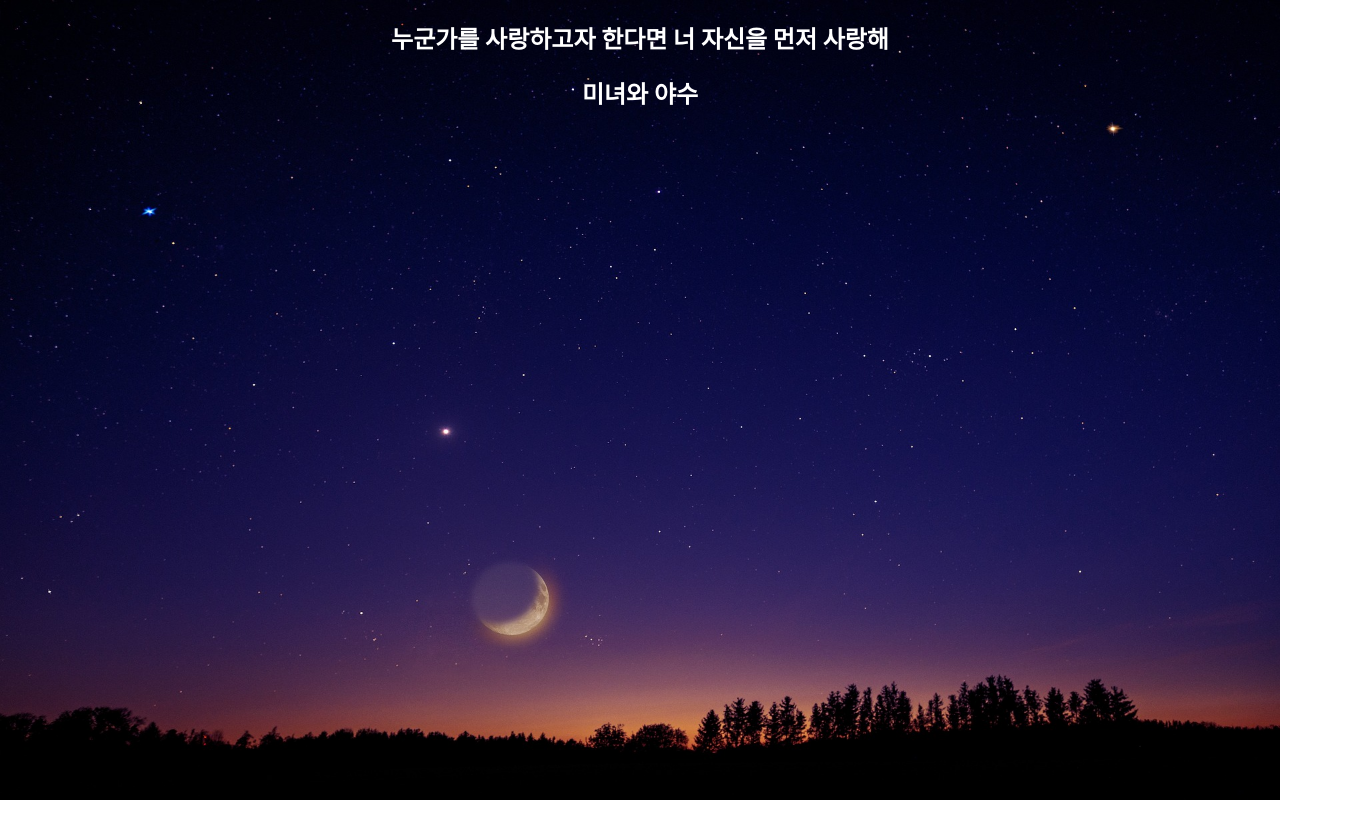
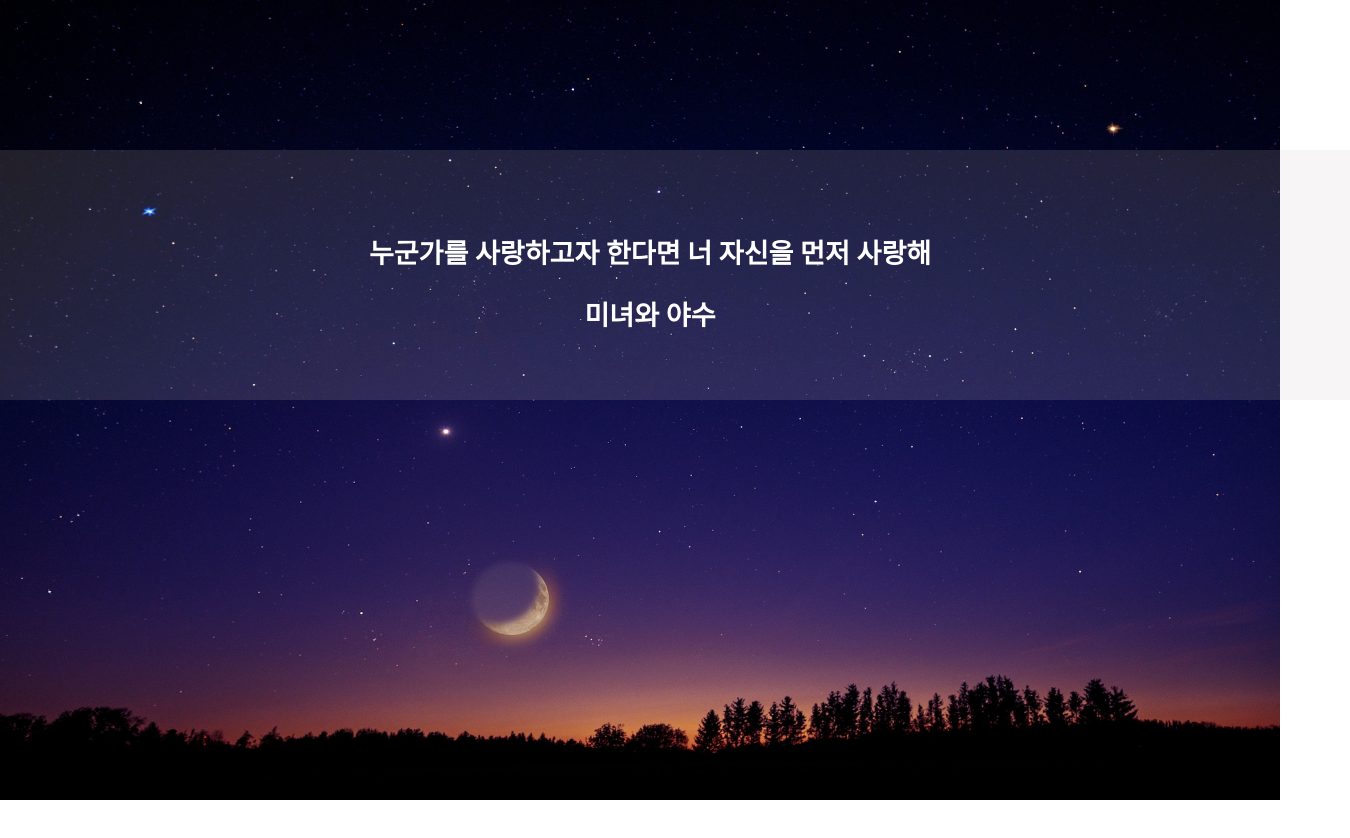
Before and after one commit to hjk92go/healingAndRecovery, a React (Create React App) app: page /Guest in a window 1280 px wide. Shown: the top 838 px of the page, 1350 px wide, since content can reach past the window. Built offline with nearby package versions, Linux system fonts and the light colour scheme; a web font is replaced by a local one.

Commit message:
css기분내기

```diff
--- a/src/components/WriteList.jsx
+++ b/src/components/WriteList.jsx
@@ -3,7 +3,6 @@ import Box from "@mui/material/Box";
 import Button from "@mui/material/Button";
 import Typography from "@mui/material/Typography";
 import Modal from "@mui/material/Modal";
-import {} from "../css/Modal.css";
 
 const style = {
   position: "absolute",
@@ -31,10 +30,13 @@ export default function BasicModal({ toss }) {
         aria-labelledby="modal-modal-title"
         aria-describedby="modal-modal-description">
         <Box sx={style}>
-          <Typography id="modal-modal-title" variant="h6" component="h2">
+          <Typography id="modal-modal-title" variant="h6" component="div">
             작성된 게시물
           </Typography>
-          <Typography id="modal-modal-description" sx={{ mt: 2 }}>
+          <Typography
+            id="modal-modal-description"
+            sx={{ mt: 2 }}
+            component="div">
             <div className="List">{toss}</div>
           </Typography>
         </Box>
--- a/src/css/Guest.module.css
+++ b/src/css/Guest.module.css
@@ -1,3 +1,11 @@
+@font-face {
+  font-family: "Chosunilbo_myungjo";
+  src: url("https://cdn.jsdelivr.net/gh/projectnoonnu/noonfonts_one@1.0/Chosunilbo_myungjo.woff")
+    format("woff");
+  font-weight: normal;
+  font-style: normal;
+}
+
 body {
   background-image: url("../img/backgroundIMG_2.jpg");
   height: 100vh;
@@ -8,6 +16,14 @@ body {
 }
 
 .cheerUp {
+  background-color: rgba(203, 191, 191, 0.158);
+  padding: 60px;
+  height: 130px;
+  width: 100vw;
+  margin-top: 150px;
+  margin-left: -50px;
+  font-family: "Chosunilbo_myungjo";
   color: white;
   text-align: center;
+  font-size: large;
 }
--- /dev/null
+++ b/src/css/Home.module.css
@@ -0,0 +1,15 @@
+@font-face {
+  font-family: "Chosunilbo_myungjo";
+  src: url("https://cdn.jsdelivr.net/gh/projectnoonnu/noonfonts_one@1.0/Chosunilbo_myungjo.woff")
+    format("woff");
+  font-weight: normal;
+  font-style: normal;
+}
+
+.main {
+  font-family: "Chosunilbo_myungjo";
+  color: white;
+  text-align: center;
+  vertical-align: middle;
+  margin-top: 15%;
+}
--- a/src/css/Modal.css
+++ /dev/null
@@ -1,4 +0,0 @@
-.List {
-  display: flex;
-  flex-direction: column;
-}
--- a/src/css/PrintToday.css
+++ /dev/null
@@ -1,10 +0,0 @@
-body {
-  color: skyblue;
-}
-.userPage_background {
-  background-color: rgba(203, 191, 191, 0.158);
-  height: 180px;
-  margin-top: 70px;
-  text-align: center;
-  font-size: x-large;
-}
--- /dev/null
+++ b/src/css/PrintToday.module.css
@@ -0,0 +1,21 @@
+@font-face {
+  font-family: "Chosunilbo_myungjo";
+  src: url("https://cdn.jsdelivr.net/gh/projectnoonnu/noonfonts_one@1.0/Chosunilbo_myungjo.woff")
+    format("woff");
+  font-weight: normal;
+  font-style: normal;
+}
+
+body {
+  font-family: "Chosunilbo_myungjo";
+  color: skyblue;
+}
+.background {
+  text-align: center;
+  font-size: x-large;
+  background-color: rgba(203, 191, 191, 0.158);
+  width: 100vw;
+  height: 170px;
+  margin-top: 100px;
+  padding-top: 90px;
+}
--- a/src/css/UserPage.css
+++ /dev/null
@@ -1,4 +0,0 @@
-.inputText {
-  text-align: center;
-  margin-top: 50px;
-}
--- /dev/null
+++ b/src/css/UserPage.module.css
@@ -0,0 +1,14 @@
+@font-face {
+  font-family: "Chosunilbo_myungjo";
+  src: url("https://cdn.jsdelivr.net/gh/projectnoonnu/noonfonts_one@1.0/Chosunilbo_myungjo.woff")
+    format("woff");
+  font-weight: normal;
+  font-style: normal;
+}
+
+.inputText {
+  font-family: "Chosunilbo_myungjo";
+  font-size: xx-large;
+  text-align: center;
+  margin-top: 150px;
+}
--- a/src/pages/Home.jsx
+++ b/src/pages/Home.jsx
@@ -1,8 +1,8 @@
 import { Link } from "react-router-dom";
-
+import style from "../css/Home.module.css";
 const Home = () => {
   return (
-    <div>
+    <div className={style.main}>
       <h1>당신을 항상 응원합니다.</h1> <br />
       <Link to="/Userpage">회원</Link>
       <br />
--- a/src/pages/PrintToday.jsx
+++ b/src/pages/PrintToday.jsx
@@ -1,15 +1,6 @@
-import {
-  doc,
-  Firestore,
-  getDoc,
-  getDocs,
-  QuerySnapshot,
-  query,
-  collection,
-  orderBy,
-} from "firebase/firestore";
+import { getDocs, query, collection, orderBy } from "firebase/firestore";
 import { db } from "../data/firebase";
-import "../css/PrintToday.css";
+import styles from "../css/PrintToday.module.css";
 import { useEffect, useState } from "react";
 import Modal from "../components/WriteList";
 
@@ -48,11 +39,13 @@ const PrintToday = () => {
   }, []);
 
   return (
-    <div className="userPage_background">
-      {printData.length > 0 && printData[randomNum].data().text}
-      <br />
-      {printData.length > 0 &&
-        printData[randomNum].data().day.toDate().toLocaleDateString()}
+    <div className={styles.background}>
+      <div>
+        {printData.length > 0 && printData[randomNum].data().text}
+        <br />
+        {printData.length > 0 &&
+          printData[randomNum].data().day.toDate().toLocaleDateString()}
+      </div>
       <Modal toss={TodayDB} />
     </div>
   );
--- a/src/pages/UserPage.jsx
+++ b/src/pages/UserPage.jsx
@@ -1,7 +1,7 @@
 import { useState } from "react";
 import { db } from "../data/firebase";
 import { collection, addDoc } from "firebase/firestore";
-import "../css/UserPage.css";
+import userPage from "../css/UserPage.module.css";
 import { Navigate } from "react-router-dom";
 
 const UserPage = () => {
@@ -32,8 +32,8 @@ const UserPage = () => {
     Navigate("/PrintToday");
   };
   return (
-    <div className="inputText">
-      당신의 하루를 입력해주세요
+    <div className={userPage.inputText}>
+      당신의 하루를 입력해주세요.
       <form onSubmit={onSubmit}>
         <input
           type="text"
```
